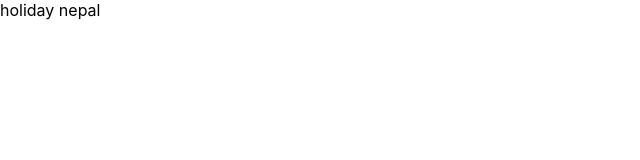
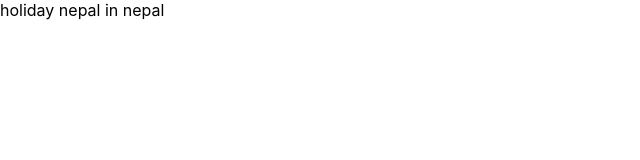
Before and after one commit to millanadhikari/holidaynepal, a React (Create React App) app: page / in a window 1280 px wide. Shown: the top 160 px of the page, without its empty margins (0-640 px from the left). Built offline with nearby package versions, Linux system fonts and the light colour scheme.

Commit message:
final again

```diff
--- a/src/App.js
+++ b/src/App.js
@@ -3,7 +3,7 @@ import './App.css';
 function App() {
   return (
     <div className="App">
-     <p>holiday nepal</p>
+     <p>holiday nepal in nepal</p>
     </div>
   );
 }
```
